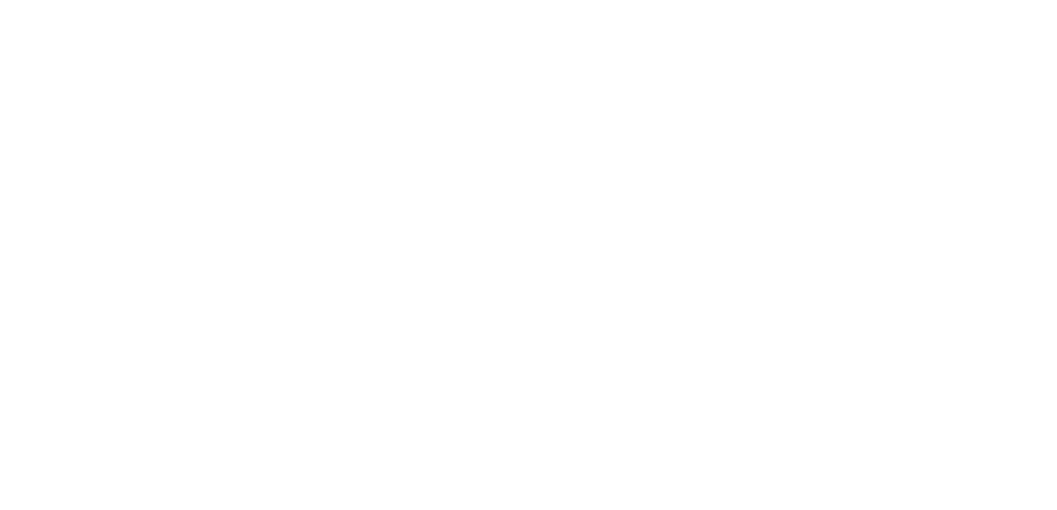
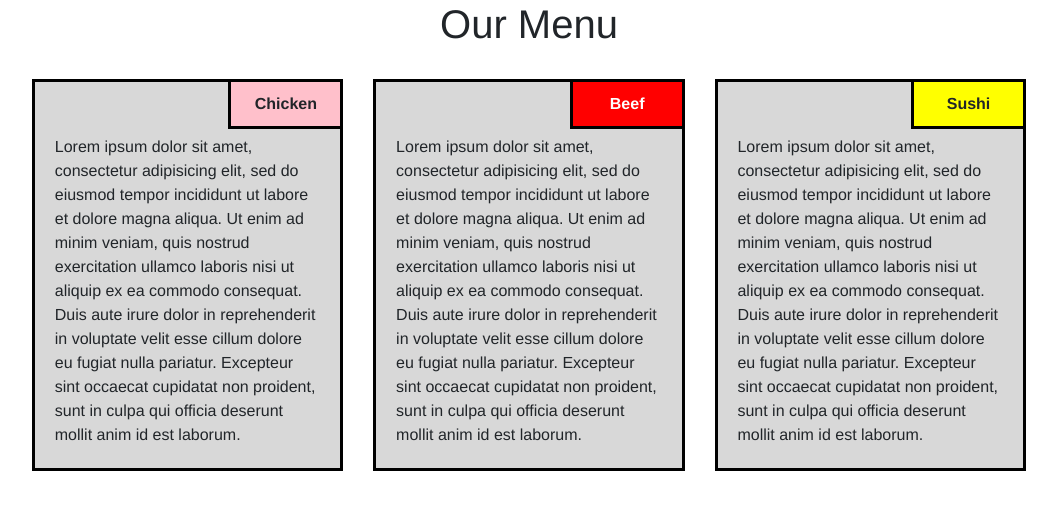
Before and after one commit to amybaldwindev/bootstrap-template-food-website, a plain HTML site: page index.html in a window 1280 px wide. Shown: the whole page, without its empty margins (111-1168 px from the left). Drawn offline with Linux system fonts and the light colour scheme.

Commit message:
add basic elements from module 2.

```diff
--- a/css/style.css
+++ b/css/style.css
@@ -0,0 +1,64 @@
+/********** Base styles **********/
+body {
+  font-family: Helvetica, sans-serrif;
+}
+h1 {
+  margin-bottom: 15px;
+}
+
+p {
+  margin-left: auto;
+  margin-right: auto;
+  width: 90%;
+}
+.container {
+  margin-left: auto;
+  margin-right: auto;
+  width: 80%;
+}
+.center {
+	text-align: center;
+}
+.box {
+  border: 3px solid black;
+  background: #d8d8d8;
+  margin-top: 1em;
+  padding: 5px;
+  position: relative;
+}
+
+.title {
+  font-weight: 700;
+  border-bottom: 3px solid #000;
+  border-left: 3px solid #000;
+  margin: 0;
+  padding: 10px;
+  position: absolute;
+  right: 0;
+  text-align: center;
+  top: 0;
+  width: 7em;
+
+}
+.description {
+  margin-top: 3em;
+}
+.ckn{
+  background: pink;
+}
+.beef {
+  background: red;
+  color: white;
+}
+.sushi {
+  background: yellow;
+}
+
+/********** Large devices only **********/
+@media (min-width: 992px) {
+
+}
+/********** Medium devices only **********/
+@media (min-width: 768px) and (max-width: 991px) {
+
+}
--- a/index.html
+++ b/index.html
@@ -8,6 +8,49 @@
 	<link rel="stylesheet" type="text/css" href="css/style.css">
 </head>
 <body>
+	<div class="container">
+	<h1 class="center">Our Menu</h1>
+	<div class ="row">
+		<div class="col-md-6 col-lg-4">
+			<div class="box">
+				<p class="title ckn">Chicken</p>
+				<p class="description">
+					Lorem ipsum dolor sit amet, consectetur adipisicing elit, sed do eiusmod
+					tempor incididunt ut labore et dolore magna aliqua. Ut enim ad minim veniam,
+					quis nostrud exercitation ullamco laboris nisi ut aliquip ex ea commodo
+					consequat. Duis aute irure dolor in reprehenderit in voluptate velit esse
+					cillum dolore eu fugiat nulla pariatur. Excepteur sint occaecat cupidatat non
+					proident, sunt in culpa qui officia deserunt mollit anim id est laborum.
+				</p>
+			</div>
+		</div><!--  box col-md-6 col-lg-4  -->
+		<div class="top col-md-6 col-lg-4">
+			<div class="box">
+				<p class="title beef">Beef</p>
+				<p class="description">
+					Lorem ipsum dolor sit amet, consectetur adipisicing elit, sed do eiusmod
+					tempor incididunt ut labore et dolore magna aliqua. Ut enim ad minim veniam,
+					quis nostrud exercitation ullamco laboris nisi ut aliquip ex ea commodo
+					consequat. Duis aute irure dolor in reprehenderit in voluptate velit esse
+					cillum dolore eu fugiat nulla pariatur. Excepteur sint occaecat cupidatat non
+					proident, sunt in culpa qui officia deserunt mollit anim id est laborum.
+				</p>
+			</div>
+		</div><!--  box col-md-6 col-lg-4  -->
+		<div class="top col-md-12 col-lg-4 pull-right">
+			<div class="box">
+				<p class="title sushi">Sushi</p>
+				<p class="description">
+					Lorem ipsum dolor sit amet, consectetur adipisicing elit, sed do eiusmod
+					tempor incididunt ut labore et dolore magna aliqua. Ut enim ad minim veniam,
+					quis nostrud exercitation ullamco laboris nisi ut aliquip ex ea commodo
+					consequat. Duis aute irure dolor in reprehenderit in voluptate velit esse
+					cillum dolore eu fugiat nulla pariatur. Excepteur sint occaecat cupidatat non
+					proident, sunt in culpa qui officia deserunt mollit anim id est laborum.
+				</p>
+			</div>
+		</div>
+	</div>
 
 
 	<!-- scripts -->
```
